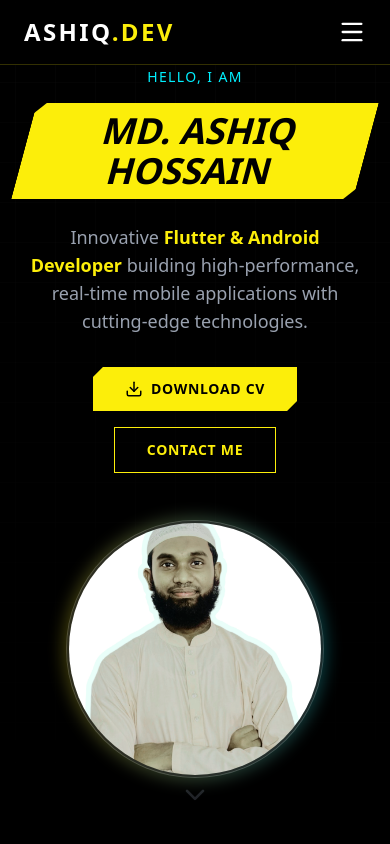
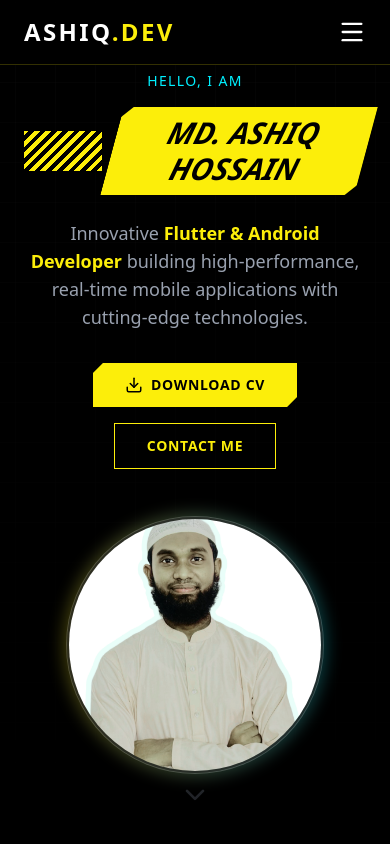
Before and after one commit to ashiq2002/portfolio, a Next.js app: page / in a window 390 px wide. Shown: the top 844 px of the page. Built offline with nearby package versions, Linux system fonts and the light colour scheme; a web font is replaced by a local one.

Commit message:
style: match cyberpunk name to screenshot

```diff
--- a/components/HeroSection.tsx
+++ b/components/HeroSection.tsx
@@ -21,10 +21,10 @@ export default function HeroSection() {
                         Hello, I am
                     </h2>
 
-                    <div className="flex flex-col md:flex-row items-center gap-0 mb-6">
-                        <div className="cyberpunk-stripes hidden md:block" />
+                    <div className="flex flex-row items-center gap-0 mb-6">
+                        <div className="cyberpunk-stripes" />
                         <h1
-                            className="bg-primary text-black px-8 py-2 text-4xl md:text-5xl lg:text-6xl font-ascii font-bold uppercase skew-x-[-15deg] clip-path-polygon"
+                            className="bg-primary text-black px-4 md:px-8 py-2 text-3xl md:text-5xl lg:text-6xl font-bold italic uppercase skew-x-[-15deg] clip-path-polygon"
                         >
                             MD. ASHIQ HOSSAIN
                         </h1>
```
